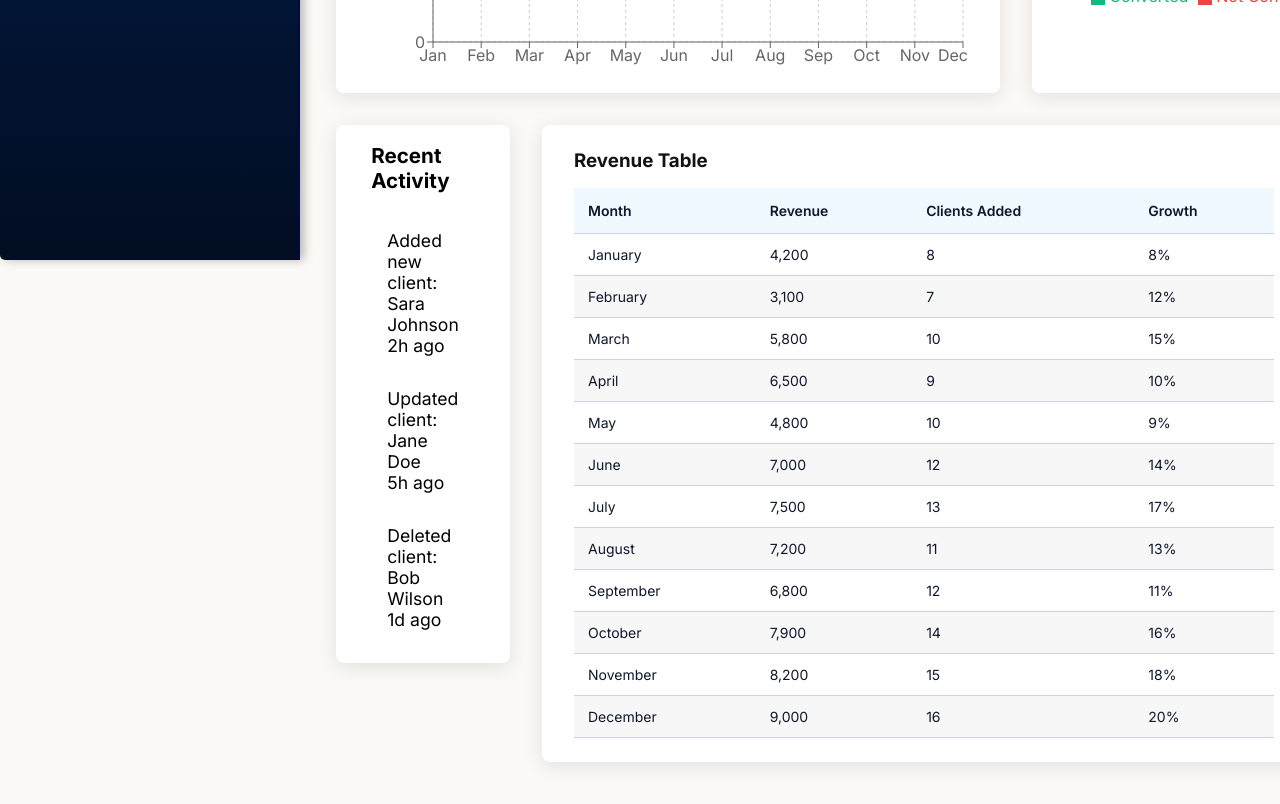
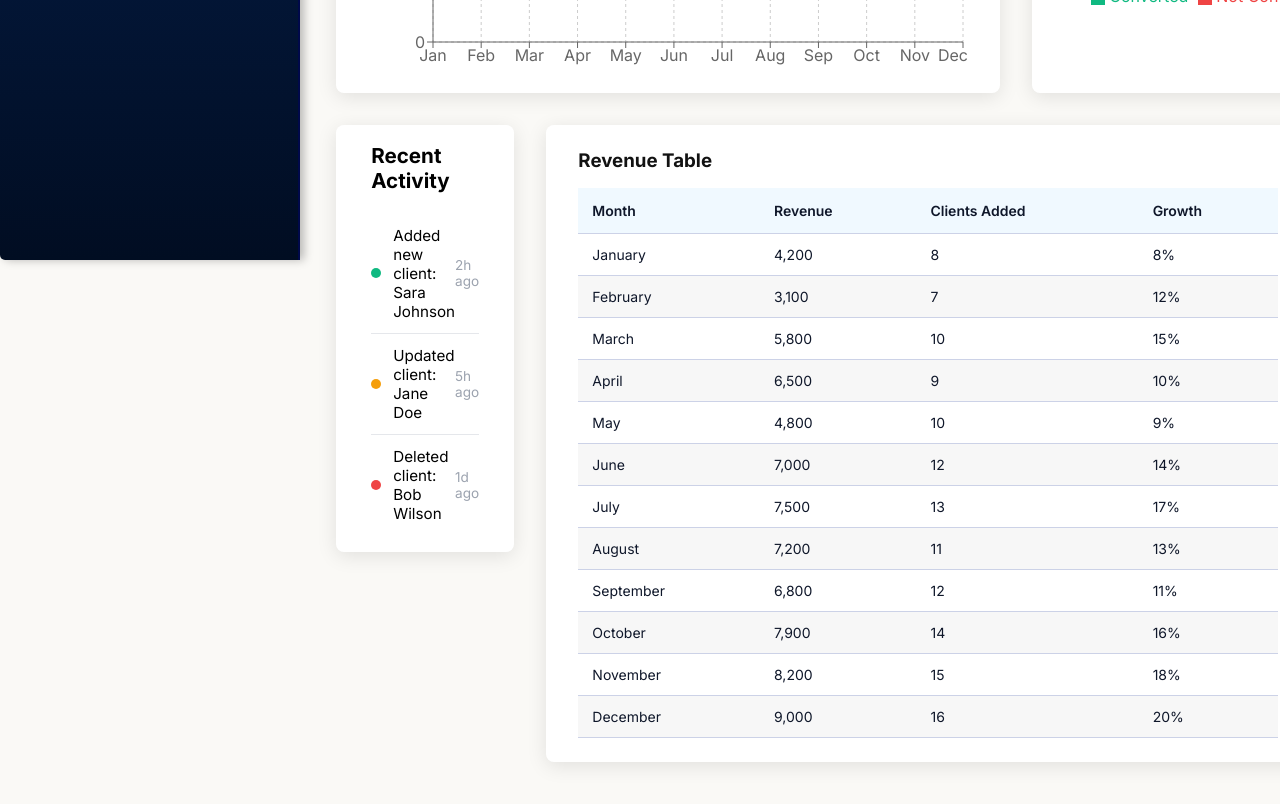
Before and after one commit to FixedBits/client-dashboard, a React (Vite) app: page / in a window 1280 px wide. Shown: the part 540-1344 px from the top of the page. Built offline with nearby package versions, Linux system fonts and the light colour scheme.

Commit message:
Style ActivityFeed component and add dynamic status dots

```diff
--- a/src/components/Dashboard/ActivityFeed/ActivityFeed.jsx
+++ b/src/components/Dashboard/ActivityFeed/ActivityFeed.jsx
@@ -2,14 +2,26 @@ import "../../../styles/DashboardActivityFeed.css";
 
 function ActivityFeed({ items }) {
   return (
-    <div className="activity-feed">
+    <div className="activity-feed-card">
       <h3>Recent Activity</h3>
-      {items.map((activity, index) => (
-        <div key={index} className="activity-item">
-          <p>{activity.message}</p>
-          <span>{activity.time}</span>
-        </div>
-      ))}
+      {items.map((activity, index) => {
+        const msgLower = activity.message.toLowerCase();
+
+        let typeClass = "neutral";
+        if (msgLower.includes("added")) typeClass = "added";
+        if (msgLower.includes("updated")) typeClass = "updated";
+        if (msgLower.includes("deleted")) typeClass = "deleted";
+
+        return (
+          <div key={index} className="activity-item">
+            <span className={`status-dot ${typeClass}`}></span>
+            <div className="activity-content">
+              <p className="activity-msg">{activity.message}</p>
+              <span className="activity-time">{activity.time}</span>
+            </div>
+          </div>
+        );
+      })}
     </div>
   );
 }
--- a/src/styles/DashboardActivityFeed.css
+++ b/src/styles/DashboardActivityFeed.css
@@ -1,22 +1,68 @@
-.activity-feed {
+.activity-feed-card {
   background: var(--card-bg, #fff);
   border-radius: 8px;
   padding: 1em 2em;
-  border-radius: 8px;
   font-size: 1.1em;
   box-shadow: 0 4px 20px #0000001a;
 }
+.activity-item {
+  display: flex;
+  align-items: center;
+  padding: 0.75rem 0;
+  border-bottom: 1px solid var(--border-color, #e5e7eb);
+}
 
-.activity-feed h3 {
+.activity-item p {
+  margin: 0;
+}
+
+.activity-content {
+  display: flex;
+  flex: 1;
+  justify-content: space-between;
+  align-items: center;
+  font-size: 0.95rem;
+}
+
+.activity-time {
+  color: var(--text-muted, #9ca3af);
+  font-size: 0.85rem;
+}
+
+.activity-item:last-child {
+  border-bottom: none;
+}
+
+.status-dot {
+  width: 10px;
+  height: 10px;
+  border-radius: 50%;
+  margin-right: 12px;
+  flex-shrink: 0;
+  background: #9ca3af;
+}
+
+.status-dot.added {
+  background: #10b981;
+}
+
+.status-dot.updated {
+  background: #f59e0b;
+}
+
+.status-dot.deleted {
+  background: #ef4444;
+}
+
+.status-dot.neutral {
+  background: #9ca3af;
+}
+.activity-feed-card h3 {
   padding-bottom: 1em;
 }
 
-.activity-item {
-  padding: 1rem;
-}
-
 /* bottom-row (from DashboardHome.jsx */
-.bottom-row .activity-feed {
+.bottom-row .activity-feed-card {
   flex: 1;
 }
 
```
